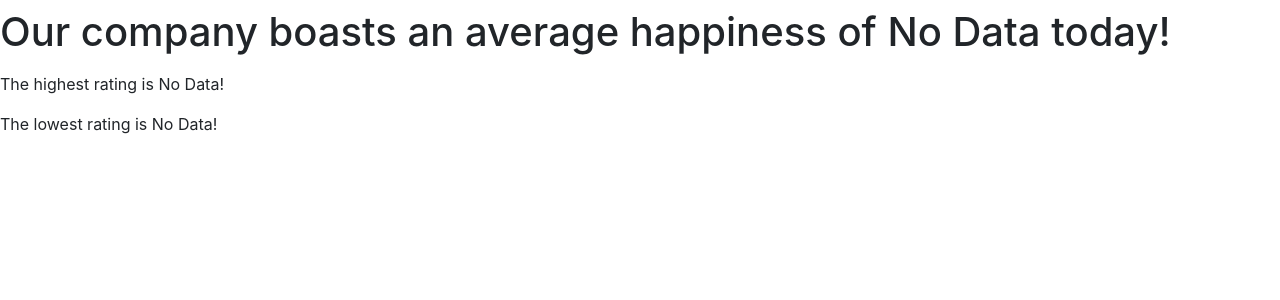
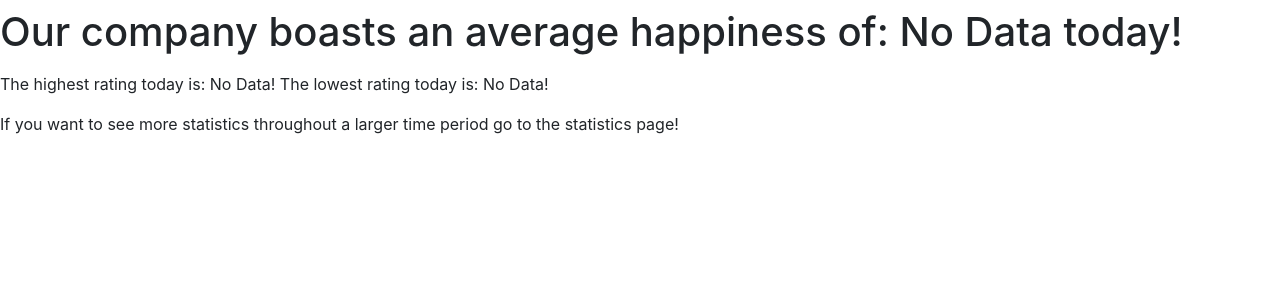
Before and after one commit to AugustDanell/Learning-Flask-Survey-Project, a Flask app: page / in a window 1280 px wide. Shown: the part 56-356 px from the top of the page. Run offline with Flask 2, Linux system fonts and the light colour scheme; some libraries are stand-ins or nearby versions.

Commit message:
updating home page

```diff
--- a/templates/home.html
+++ b/templates/home.html
@@ -1,5 +1,5 @@
 {% extends "base.html" %}
 {% block titel %} Home Page {% endblock %}
-{% block info  %} <h1> Our company boasts an average happiness of {{avg}} today! </h1> {% endblock %}
-{% block body2 %} <p> The highest rating is {{high}}! </p> {% endblock %}
-{% block body3  %} <p> The lowest rating is {{low}}! </p> {% endblock %}
+{% block info  %} <h1> Our company boasts an average happiness of: {{avg}} today! </h1> {% endblock %}
+{% block body2 %} <p> The highest rating today is: {{high}}! The lowest rating today is: {{low}}! </p> {% endblock %}
+{% block body3  %} <p> If you want to see more statistics throughout a larger time period go to the statistics page! </p> {% endblock %}
```
